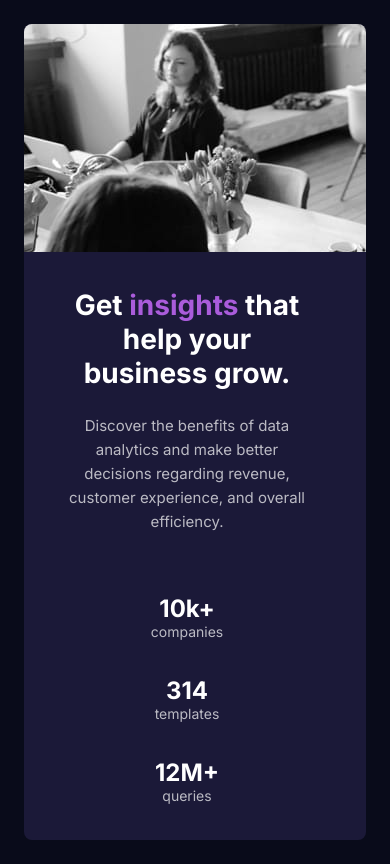
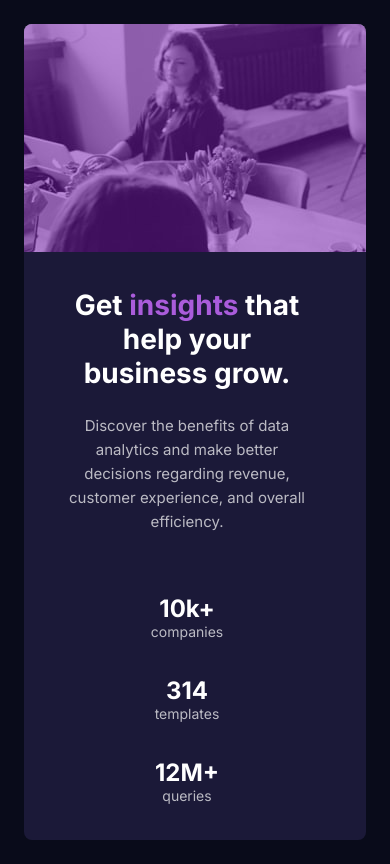
Before and after one commit to mehdi-adham/stats-preview-card-component-main, a plain HTML site: page index.html in a window 390 px wide. Drawn offline with Linux system fonts and the light colour scheme.

Commit message:
image header color

```diff
--- a/index.html
+++ b/index.html
@@ -17,7 +17,9 @@
 
   <main class="card">
     <!-- Header Image -->
-    <div class="header-img"></div>
+    <div class="header-img">
+      <div></div>
+    </div>
     <!--Card Info-->
     <div class="card-info">
       <!--Card title-->
--- a/style.css
+++ b/style.css
@@ -69,10 +69,19 @@ P{
     color: var(--main-heading-stats-color);
 }
 .header-img{
+    position: relative;
     border-top-right-radius: 8px;
     border-bottom-right-radius: 8px;
     background: url(images/image-header-desktop.jpg) no-repeat ;
     width: 50%;
+}
+.header-img div{
+    background: hsla(277, 75%, 40%, 0.5);
+    position: absolute;
+    width: 100%;
+    height: 100%;
+    border-top-right-radius: 8px;
+    border-bottom-right-radius: 8px;
 }
 @media screen and (max-width:480px){
     .card{
@@ -101,4 +110,9 @@ P{
     .cnt{
         font-size: 24px;
     }
+    .header-img div{
+        border-bottom-right-radius: unset;
+        border-top-right-radius: 8px;
+        border-top-left-radius: 8px;
+    }
 }
```
